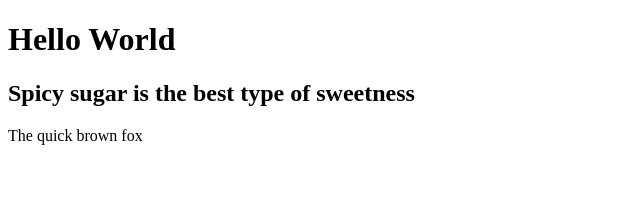
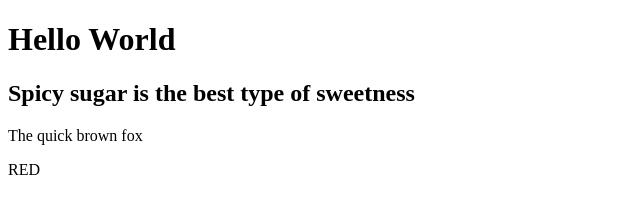
Before and after one commit to kunxin-chor/tgc9-git-demo, a plain HTML site: page index.html in a window 1280 px wide. Shown: the full height of the page, 0-640 px from the left. Drawn offline with Linux system fonts and the light colour scheme.

Commit message:
Added red

```diff
--- a/index.html
+++ b/index.html
@@ -9,5 +9,6 @@
     <h1>Hello World</h1>
     <h2>Spicy sugar is the best type of sweetness</h2>
     <p>The quick brown fox</p>
+    <p>RED</p>
 </body>
 </html>
```
